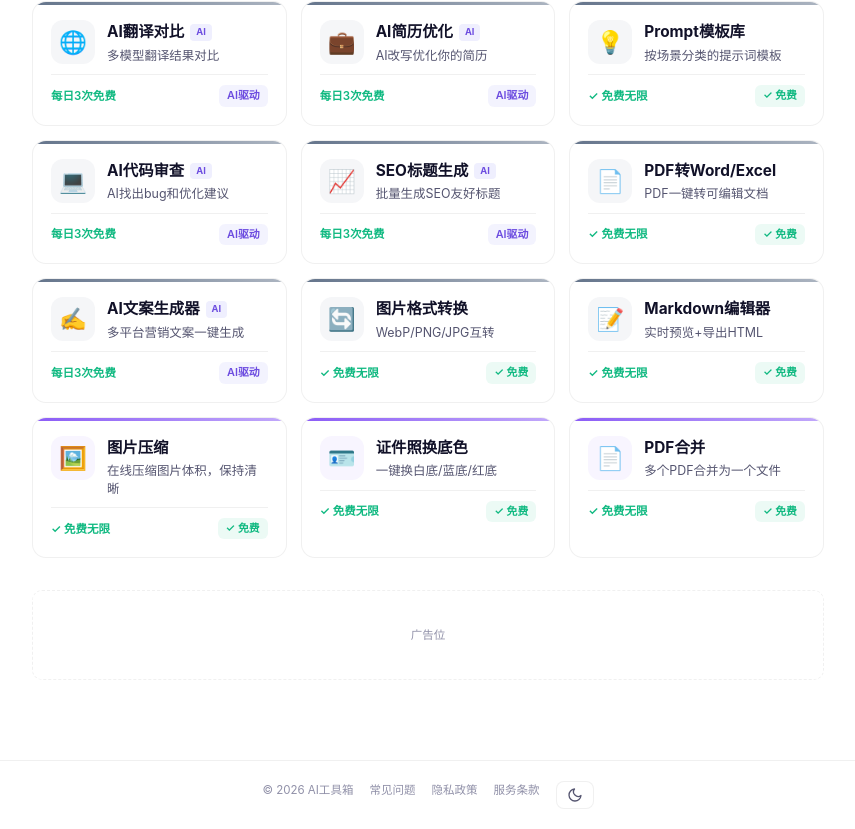
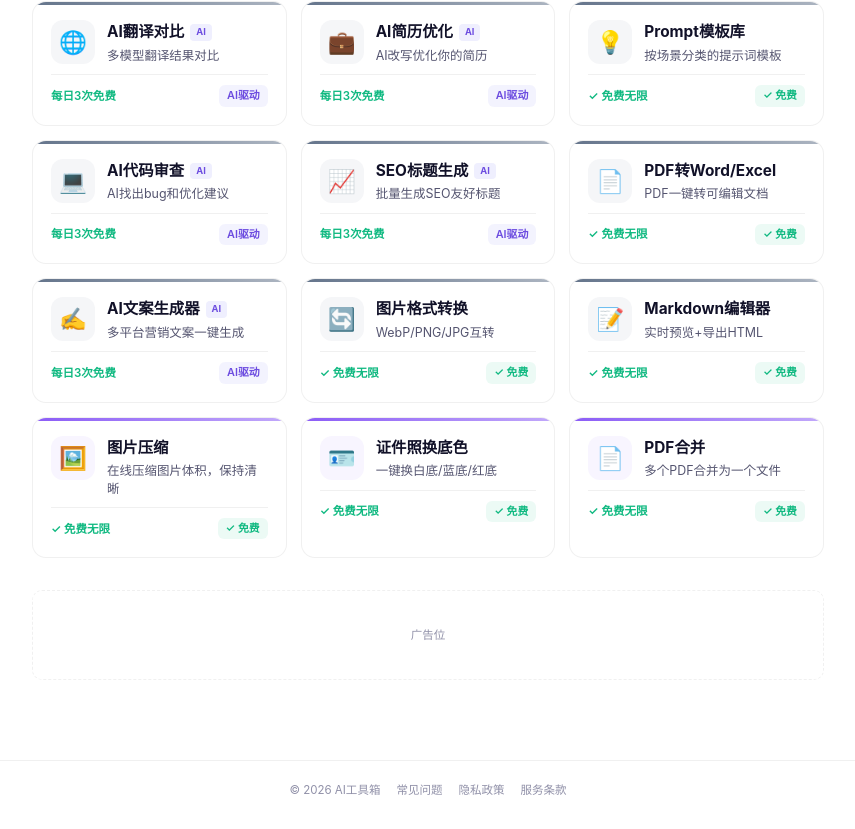
Before and after one commit to QuenLee/ai-tools-hub, a Next.js app: page /en/tools in a window 1280 px wide. Shown: the part 2795-3624 px from the top of the page, without its empty margins (212-1067 px from the left). Built offline with nearby package versions, Linux system fonts and the light colour scheme.

Commit message:
fix: 主题切换按钮改为右上角固定悬浮圆形按钮(☀️/🌙)

```diff
--- a/app/[locale]/layout.js
+++ b/app/[locale]/layout.js
@@ -70,7 +70,6 @@ export default async function LocaleLayout({ children, params }) {
           <a href={`/${locale}/faq`} style={{ color: 'var(--text3)', textDecoration: 'none' }}>常见问题</a>
           <a href={`/${locale}/privacy`} style={{ color: 'var(--text3)', textDecoration: 'none' }}>隐私政策</a>
           <a href={`/${locale}/terms`} style={{ color: 'var(--text3)', textDecoration: 'none' }}>服务条款</a>
-          <ThemeToggle />
         </footer>
         <CheckinWidget />
       </body>
--- a/src/components/ThemeToggle.js
+++ b/src/components/ThemeToggle.js
@@ -5,7 +5,6 @@ export default function ThemeToggle() {
   const [isDark, setIsDark] = useState(true);
 
   useEffect(() => {
-    // Check system preference on mount
     const prefersDark = window.matchMedia('(prefers-color-scheme: dark)').matches;
     const saved = localStorage.getItem('theme');
     if (saved) {
@@ -27,32 +26,36 @@ export default function ThemeToggle() {
   return (
     <button
       onClick={toggle}
-      aria-label="Toggle theme"
+      aria-label="切换日间/夜间模式"
       style={{
-        background: 'var(--surface)',
+        position: 'fixed',
+        top: 16,
+        right: 16,
+        zIndex: 1000,
+        width: 40,
+        height: 40,
+        borderRadius: '50%',
+        background: isDark ? 'rgba(255,255,255,0.1)' : 'rgba(0,0,0,0.06)',
         border: '1px solid var(--border)',
-        borderRadius: 8,
-        padding: '5px 10px',
         cursor: 'pointer',
         display: 'flex',
         alignItems: 'center',
         justifyContent: 'center',
         color: 'var(--text2)',
-        transition: 'all 0.2s',
-        lineHeight: 0,
+        transition: 'all 0.3s',
+        backdropFilter: 'blur(8px)',
+        fontSize: '1.1rem',
+      }}
+      onMouseEnter={e => {
+        e.currentTarget.style.transform = 'scale(1.1)';
+        e.currentTarget.style.borderColor = 'var(--accent)';
+      }}
+      onMouseLeave={e => {
+        e.currentTarget.style.transform = 'scale(1)';
+        e.currentTarget.style.borderColor = 'var(--border)';
       }}
     >
-      {isDark ? (
-        // Sun icon
-        <svg width="16" height="16" viewBox="0 0 24 24" fill="none" stroke="currentColor" strokeWidth="2" strokeLinecap="round" strokeLinejoin="round">
-          <circle cx="12" cy="12" r="5"/><path d="M12 1v2M12 21v2M4.22 4.22l1.42 1.42M18.36 18.36l1.42 1.42M1 12h2M21 12h2M4.22 19.78l1.42-1.42M18.36 5.64l1.42-1.42"/>
-        </svg>
-      ) : (
-        // Moon icon
-        <svg width="16" height="16" viewBox="0 0 24 24" fill="none" stroke="currentColor" strokeWidth="2" strokeLinecap="round" strokeLinejoin="round">
-          <path d="M21 12.79A9 9 0 1 1 11.21 3 7 7 0 0 0 21 12.79z"/>
-        </svg>
-      )}
+      {isDark ? '☀️' : '🌙'}
     </button>
   );
 }
```
